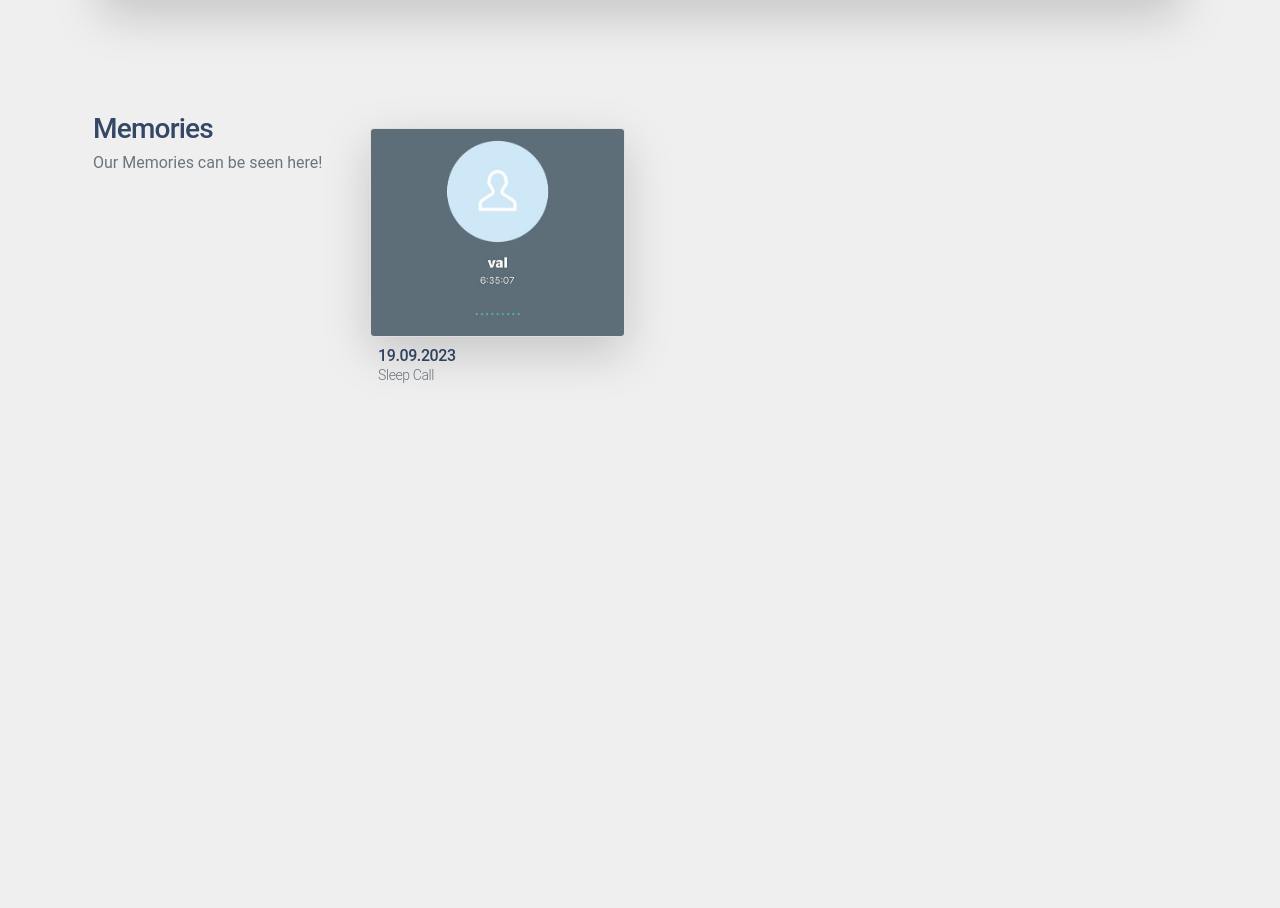
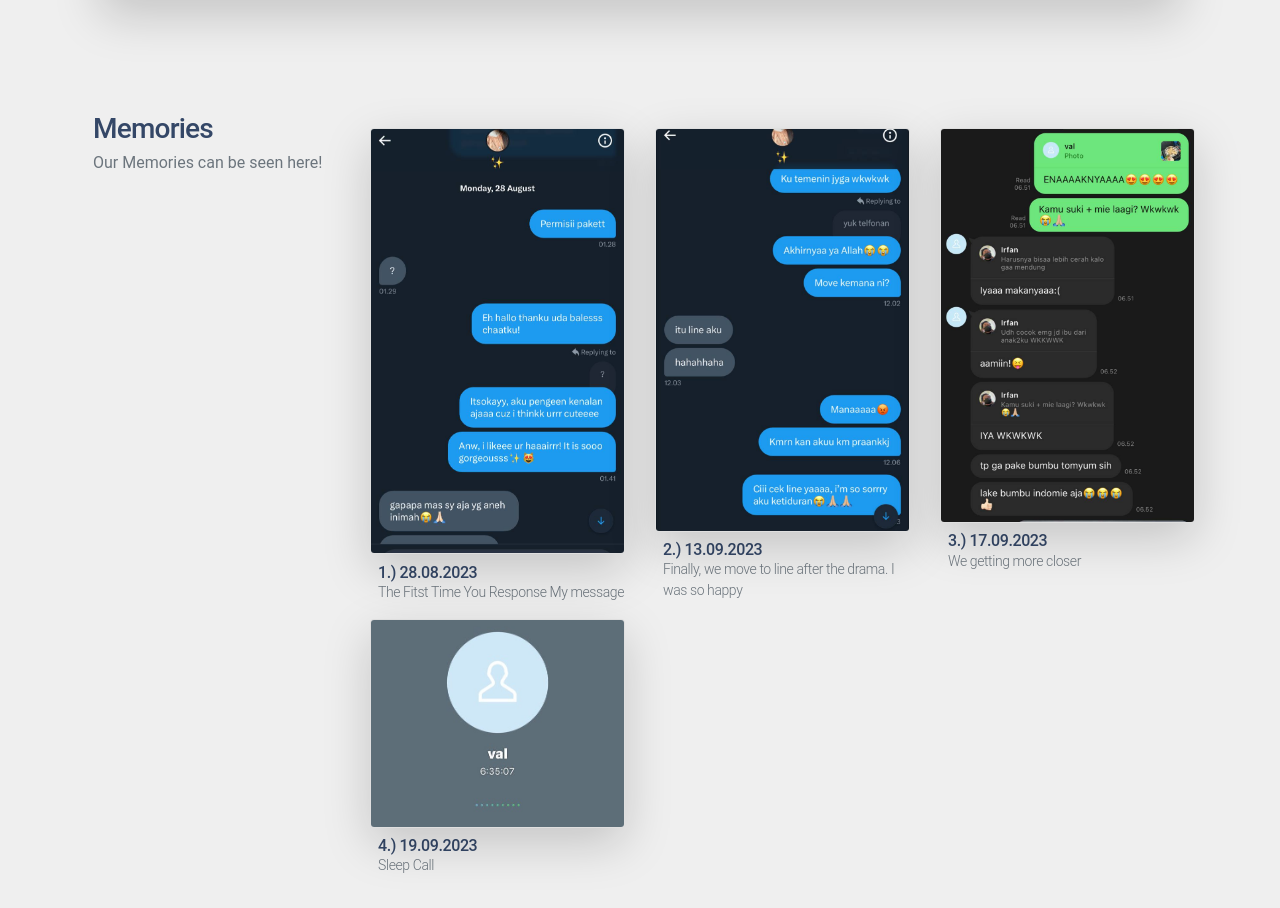
Before and after one commit to Mirfann13/ourstory, a plain HTML site: page index.html in a window 1280 px wide. Shown: the part 2786-3694 px from the top of the page. Before the commit the page ends 3284 px from the top, so only its background shows below. Drawn offline with Linux system fonts and the light colour scheme.

Commit message:
Update index.html

```diff
--- a/index.html
+++ b/index.html
@@ -8,6 +8,7 @@
     </title>
 
     <meta name="keywords" content="Irfan, Viral">
+    <meta name="description" content="Irfan x Viral">
 
     <link id="pagestyle" href="./assets/css/soft-design-system-pro.min.css?v=1.0.9" rel="stylesheet">
     <link href="./assets/css/calendar.css" rel="stylesheet">
@@ -149,11 +150,44 @@
                 <div class="row mt-3">
                     <div class="col-md-4">
                         <a href="">
+                            <div class="card shadow-lg move-on-hover max-height-230">
+                                <img class="w-100 m-auto" src="./assets/img/firstchat.jpeg" alt="">
+                            </div>
+                            <div class="mt-2 ms-2">
+                                <h6 class="mb-0">1.) 28.08.2023</h6>
+                                <p class="text-secondary text-sm">The Fitst Time You Response My message</p>
+                            </div>
+                        </a>
+                    </div>
+                    <div class="col-md-4">
+                        <a href="">
+                            <div class="card shadow-lg move-on-hover max-height-260">
+                                <img class="w-100 m-auto" src="./assets/img/moveline.jpeg" alt="">
+                            </div>
+                            <div class="mt-2 ms-2">
+                                <h6 class="mb-0">2.) 13.09.2023</h6>
+                                <p class="text-secondary text-sm">Finally, we move to line after the drama. I was so happy</p>
+                            </div>
+                        </a>
+                    </div>
+                    <div class="col-md-4">
+                        <a href="">
+                            <div class="card shadow-lg move-on-hover">
+                                <img class="" src="./assets/img/getmorecloser.jpeg" alt="">
+                            </div>
+                            <div class="mt-2 ms-2">
+                                <h6 class="mb-0">3.) 17.09.2023</h6>
+                                <p class="text-secondary text-sm">We getting more closer</p>
+                            </div>
+                        </a>
+                    </div>
+                    <div class="col-md-4">
+                        <a href="">
                             <div class="card shadow-lg move-on-hover max-height-260">
                                 <img class="w-100 m-auto" src="./assets/img/sleepcall.jpeg" alt="">
                             </div>
                             <div class="mt-2 ms-2">
-                                <h6 class="mb-0">19.09.2023</h6>
+                                <h6 class="mb-0">4.) 19.09.2023</h6>
                                 <p class="text-secondary text-sm">Sleep Call</p>
                             </div>
                         </a>
```
